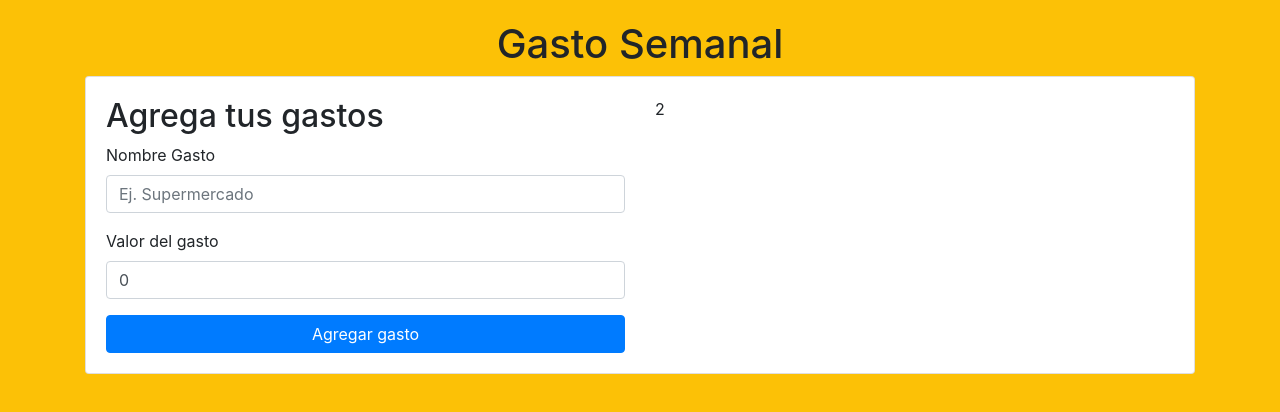
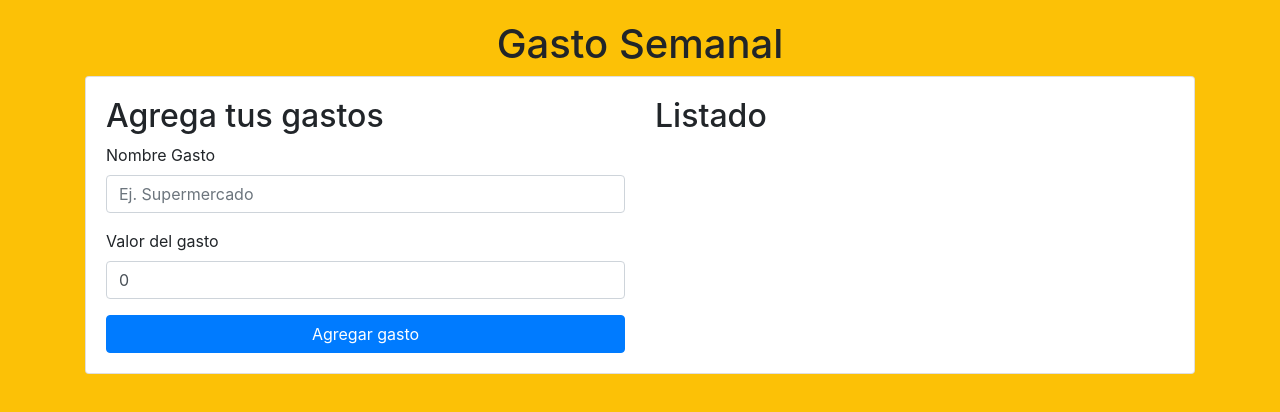
Before and after one commit to noguerajulioces/presupuesto-react, a React (Create React App) app: page / in a window 1280 px wide. Both pictures are taken after typing "5" into the empty fields and a click on the input "Definir presupuesto". Shown: the top 412 px of the page. Built offline with nearby package versions, Linux system fonts and the light colour scheme.

Commit message:
create gastos and listado components

```diff
--- a/src/App.js
+++ b/src/App.js
@@ -1,5 +1,6 @@
 import React, { useState } from 'react';
 import Pregunta from './components/Pregunta';
+import Listado from './components/Listado';
 import Formulario from './components/Formulario';
 import './App.css';
 
@@ -9,6 +10,15 @@
   const [ presupuesto, guardarPresupuesto] = useState(0);
   const [ restante, guardarRestante] = useState(0);
   const [ mostrarpregunta, actualizarPregunta] = useState(true);
+  const [ gastos, guardarGastos] = useState([]);
+
+  //cuando agreguemos un nuevo gasto
+  const agregarNuevoGasto = gasto => {
+    guardarGastos([
+      ...gastos,
+      gasto
+    ])
+  }
 
 
   return (
@@ -31,10 +41,14 @@
                 <>
                   <div className="row">
                     <div className="col-6">
-                      <Formulario/>
+                      <Formulario
+                        agregarNuevoGasto={agregarNuevoGasto}
+                      />
                     </div>
                     <div className="col-6">
-                      2
+                      <Listado
+                        gastos={gastos}
+                      />
                     </div>
                   </div>
                 </>
--- a/src/components/Formulario.js
+++ b/src/components/Formulario.js
@@ -1,7 +1,8 @@
 import React, {useState} from 'react';
 import Error from './Error';
+import shortid from 'shortid';
 
-const Formulario = () => {
+const Formulario = ({agregarNuevoGasto}) => {
 
   const [nombre, guardarNombre] = useState('');
   const [cantidad, guardarCantidad] = useState(0);
@@ -20,10 +21,18 @@
     guardarError(false);
 
     // construir el gasto
+    const gasto = {
+      nombre,
+      cantidad,
+      id: shortid.generate()
+    }
 
     // pasar al principal
+    agregarNuevoGasto(gasto);
 
     // reset form
+    guardarNombre('');
+    guardarCantidad(0);
   }
   return(
     <form
--- /dev/null
+++ b/src/components/Gasto.js
@@ -0,0 +1,13 @@
+import React from 'react';
+
+const Gasto = ({gasto})  => (
+    <>
+        <p>
+            <span className="text-center">$ {gasto.cantidad}</span>
+            <span className="badge badge-primary float-right"> {gasto.nombre}</span>
+            <hr/>
+        </p>
+    </>
+);
+
+export default Gasto;
--- /dev/null
+++ b/src/components/Listado.js
@@ -0,0 +1,16 @@
+import React from "react";
+import Gasto from './Gasto';
+
+const Listado = ({gastos}) => (
+    <div className="gastos">
+        <h2>Listado</h2>
+            {gastos.map(gasto => (
+            <Gasto
+                key={gasto.id}
+                gasto={gasto}
+            />
+        ))}
+    </div>
+);
+
+export default Listado;
```
